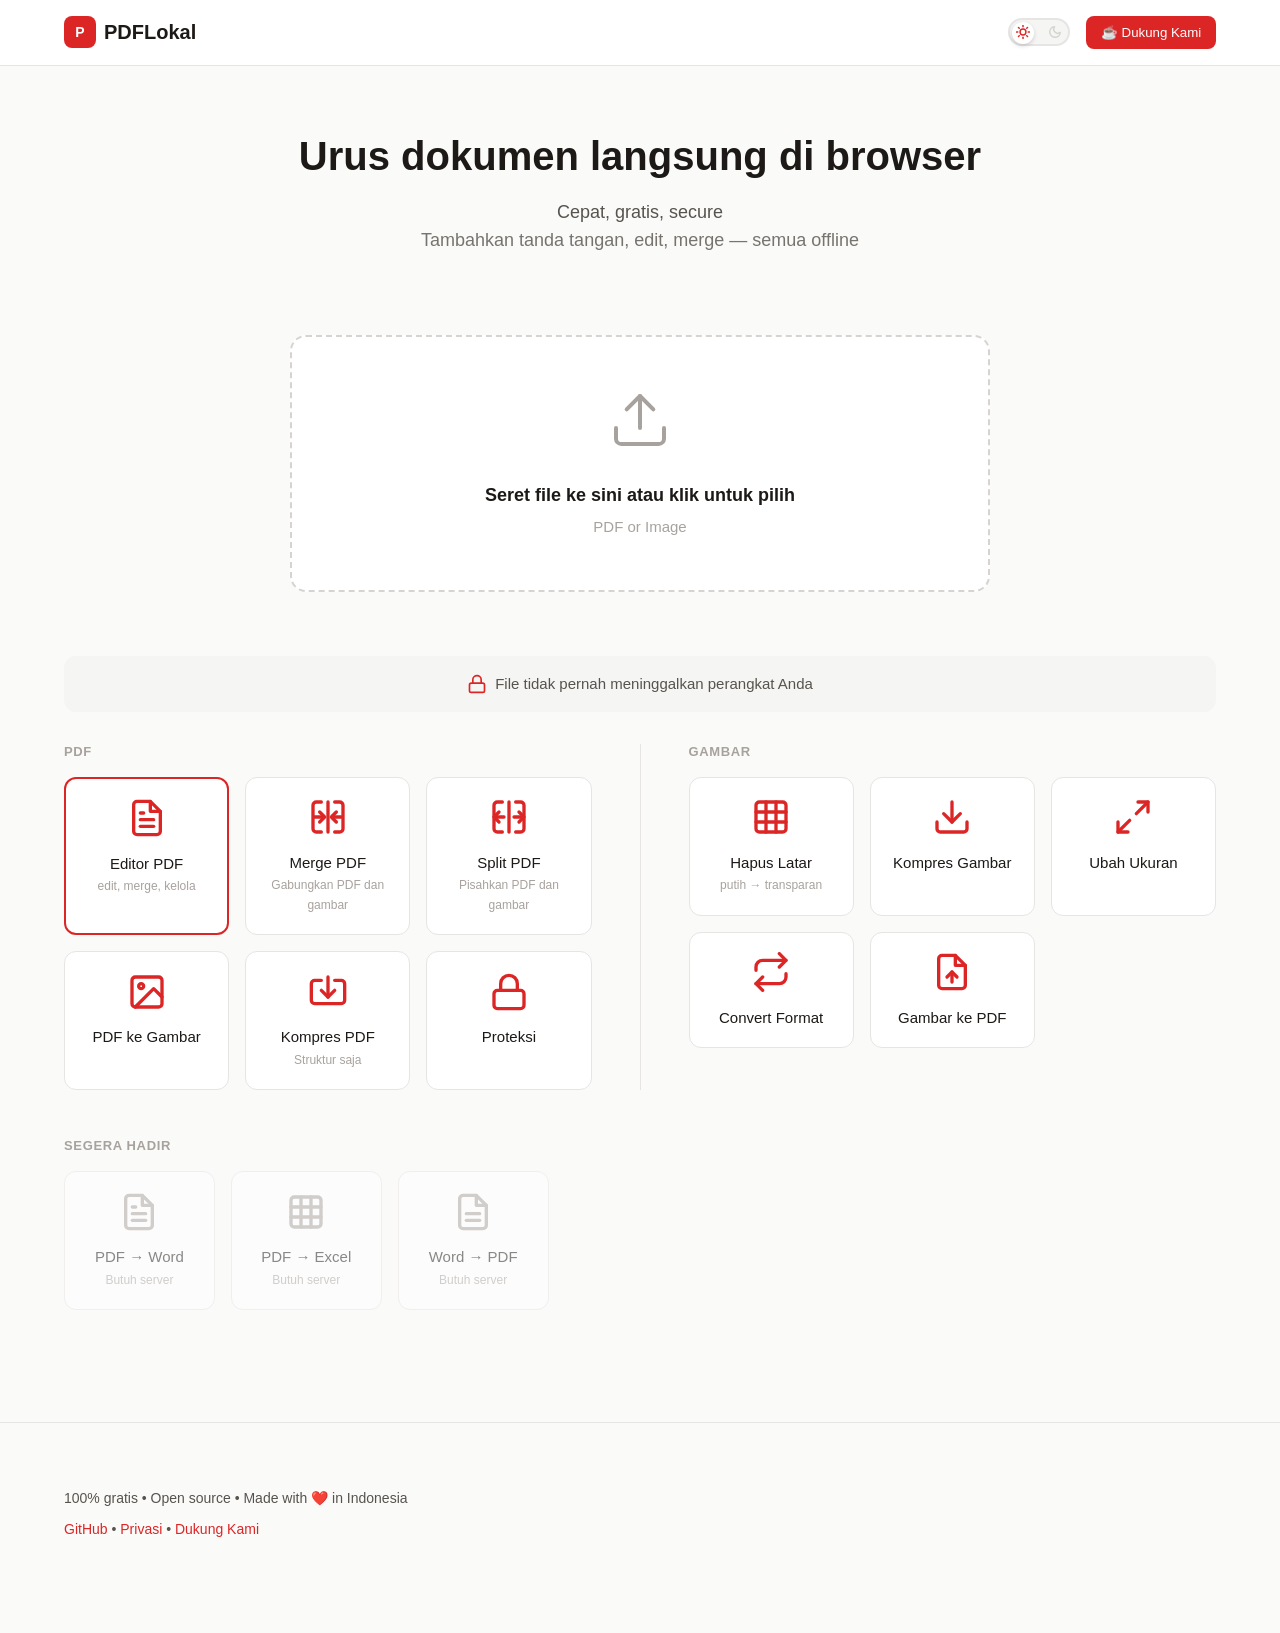
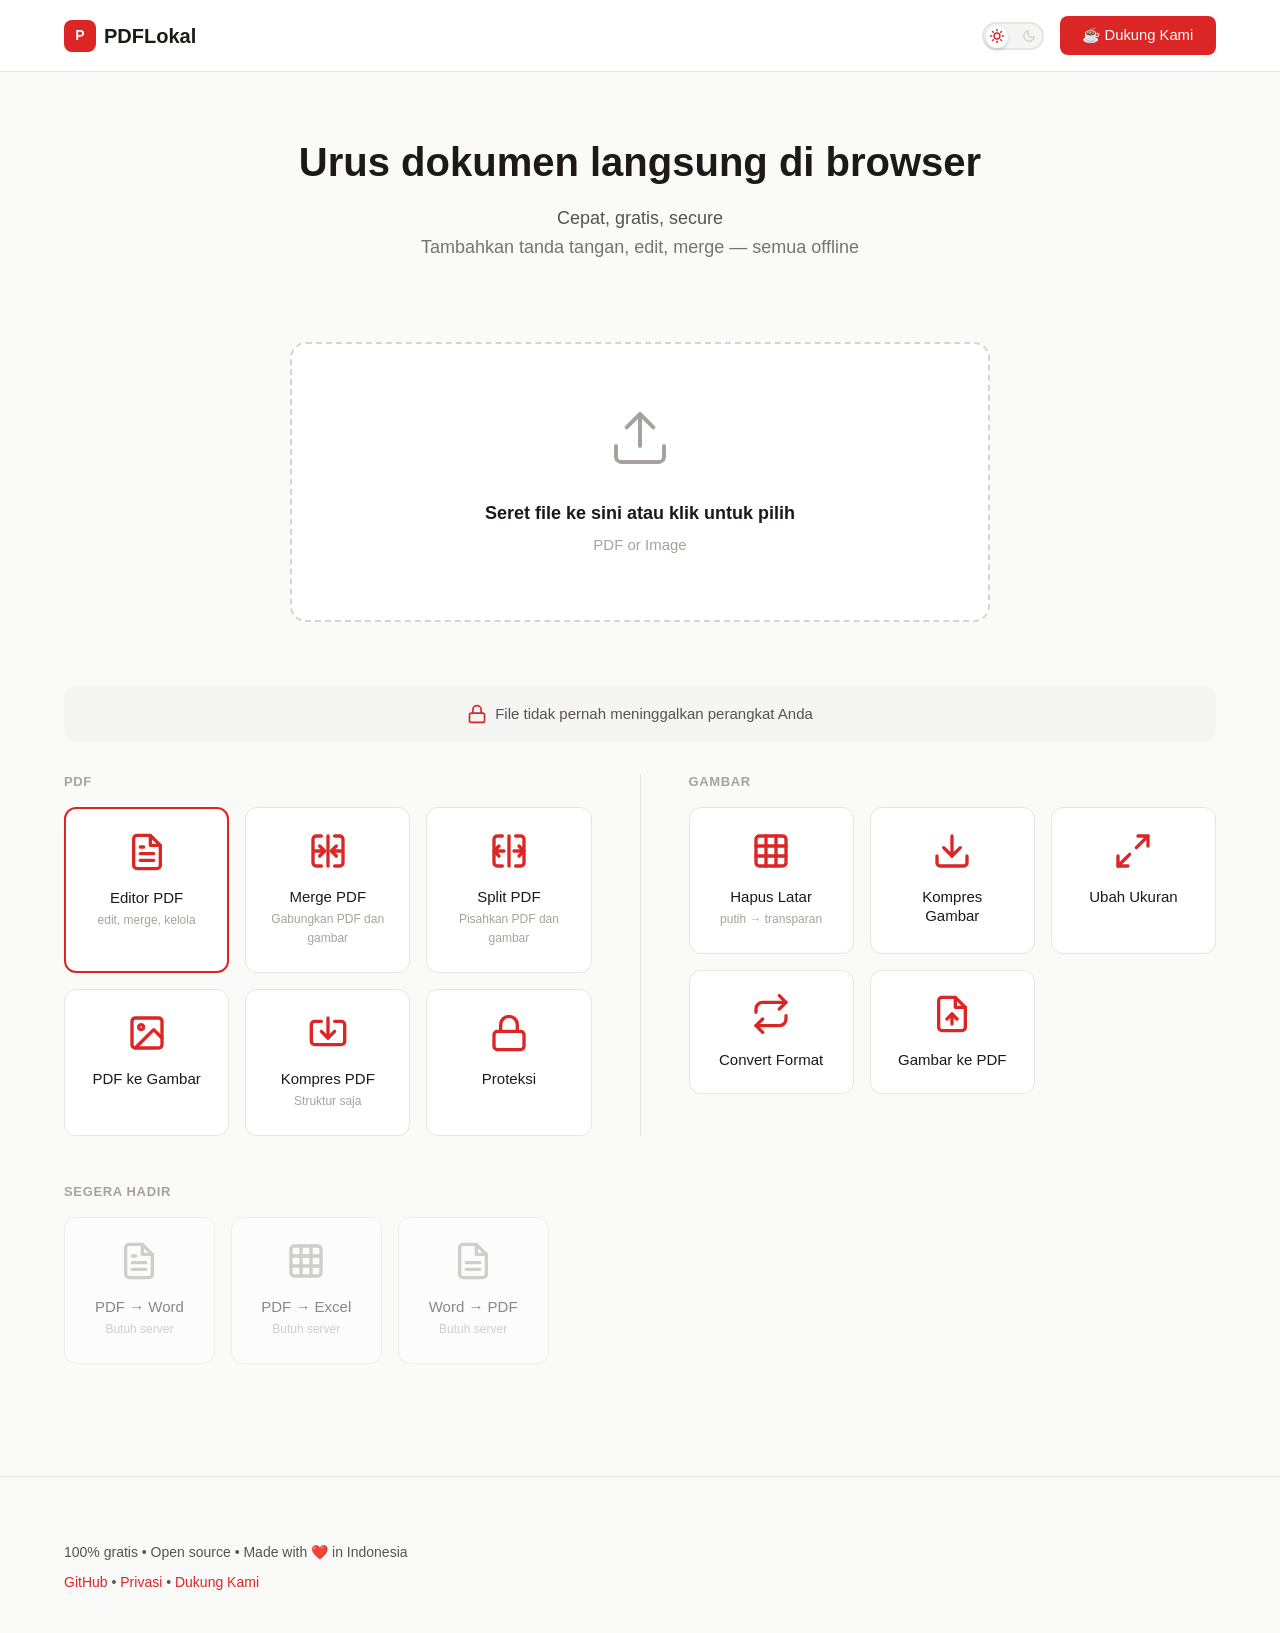

feat(editor): drop a file onto the sidebar to append pages

--- a/style.css
+++ b/style.css
@@ -2492,6 +2492,14 @@ a:hover {
   animation: dropIndicatorPulse 0.8s ease-in-out infinite;
 }
 
+/* Dropping an OS file onto the thumbnail list appends pages — signal the target. */
+#ue-thumbnails.drag-over-files {
+  outline: 2px dashed var(--accent-primary);
+  outline-offset: -6px;
+  background: var(--accent-light);
+  border-radius: var(--radius-md);
+}
+
 .ue-thumbnail canvas {
   max-width: 100%;
   max-height: 120px;
